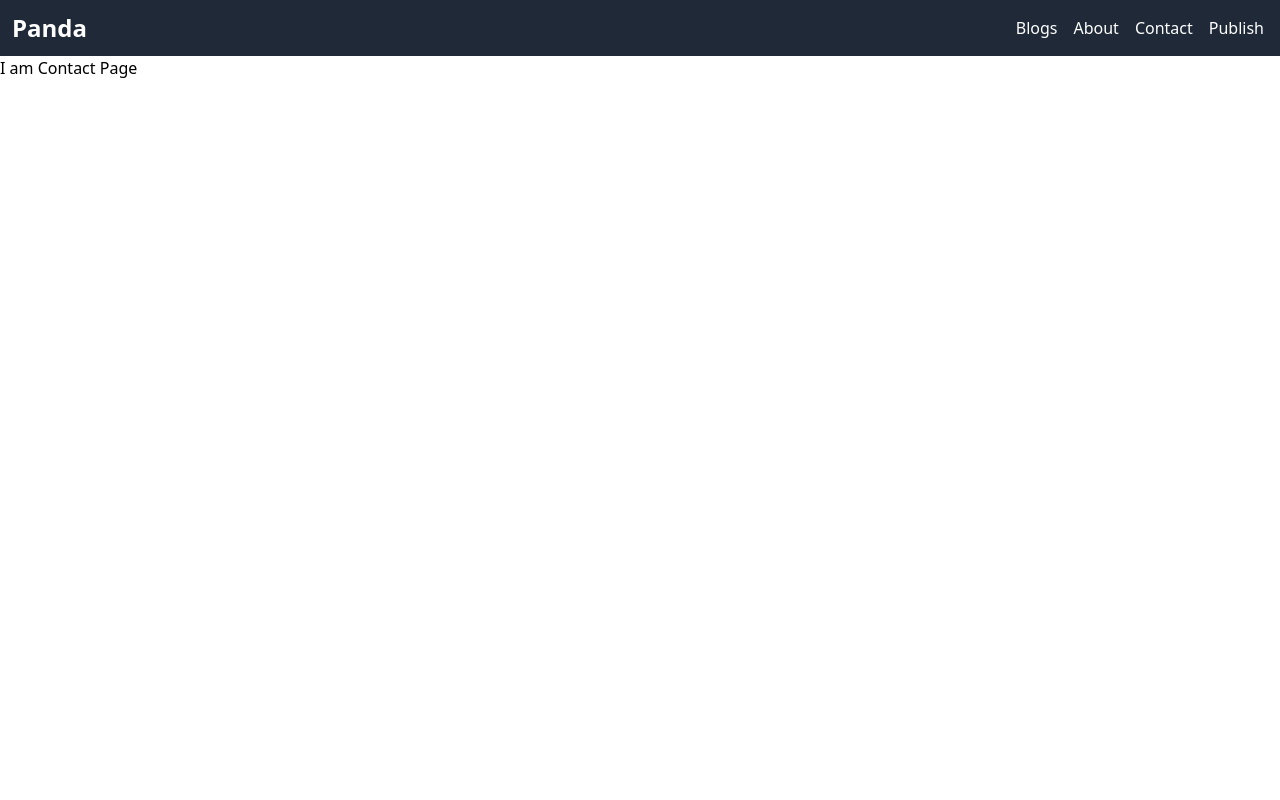
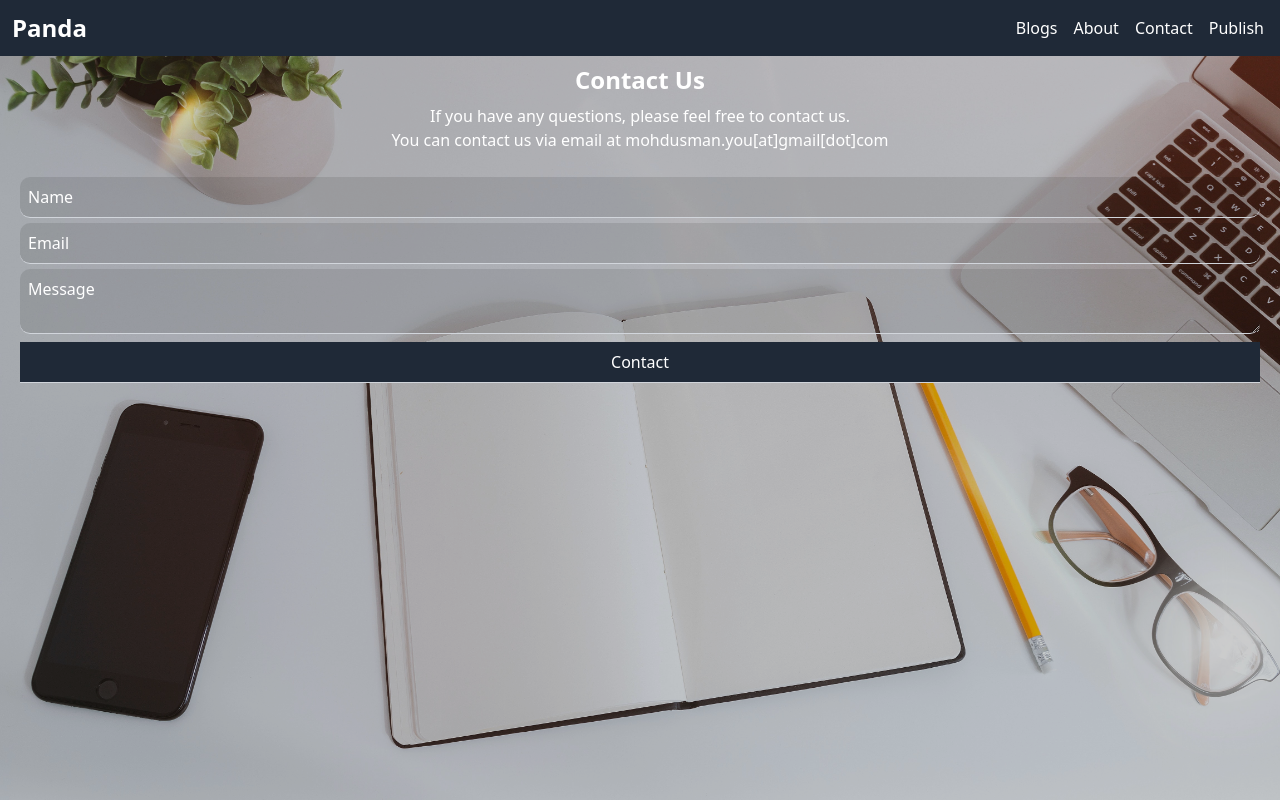
Before and after one commit to aulth/panda, a Next.js app: page /contact in a window 1280 px wide. Built offline with nearby package versions, Linux system fonts and the light colour scheme.

Commit message:
added contact page and delete functionality

```diff
--- /dev/null
+++ b/models/Contact.js
@@ -0,0 +1,9 @@
+import mongoose from "mongoose";
+const ContactSchema = new mongoose.Schema({
+    name: String,
+    email: String,
+    message: String
+})
+export default (mongoose.models && mongoose.models.Contact
+    ? mongoose.models.Contact
+    : mongoose.model('Contact', ContactSchema));
--- a/next.config.js
+++ b/next.config.js
@@ -2,7 +2,8 @@
 const nextConfig = {
   reactStrictMode: true,
   env:{
-    mongodburl:process.env.mongodburl
+    mongodburl:process.env.mongodburl,
+    key:process.env.key
   }
 }
 
--- /dev/null
+++ b/pages/api/contact.js
@@ -0,0 +1,33 @@
+import connectToDb from "../../middleware/mongodb";
+connectToDb()
+import Contact from "../../models/Contact";
+const contact = async (req, res)=>{
+    if(!req.method==='POST'){
+        res.status(405).json({
+            success: false,
+            message: 'Method not allowed'
+        })
+    }else{
+        const {name, email, message} = typeof(req.body) === 'string' ? JSON.parse(req.body) : req.body;
+        if(!name || !email || !message){
+            res.status(400).json({
+                success: false,
+                message: 'Please fill all the fields'
+            })
+        }else{
+            let contact = new Contact({
+                name:name,
+                email:email,
+                message:message
+            })
+            contact.save().then((data)=>{
+                res.status(200).json({
+                    success:true,
+                    name: name,
+                    message:'Message sent successfully'
+                })
+            })
+        }
+    }
+}
+export default contact
--- /dev/null
+++ b/pages/api/delete.js
@@ -0,0 +1,37 @@
+import connectToDb from "../../middleware/mongodb";
+import Blogs from "../../models/Blogs";
+connectToDb()
+const remove = async (req, res)=>{
+    if(req.method!=='GET'){
+        res.status(405).json({
+            success: false,
+            message: 'Method not allowed'
+        })
+    }else{
+        const {url, key} = req.query;
+        console.log(url, key)
+        console.log(process.env.key)
+        if(!url){
+            res.status(400).json({
+                success: false,
+                message: 'Please provide url'
+            })
+        }else{
+            if(key==process.env.key){
+                Blogs.findOneAndDelete({url:url}).then((data)=>{
+                    res.status(200).json({
+                        success:true,
+                        message:'Blog deleted successfully',
+                        data:data
+                    })
+                })
+            }else{
+                res.status(400).json({
+                    success: false,
+                    message: 'Invalid key'
+                })
+            }
+        }
+    }
+}
+export default remove
--- a/pages/contact.js
+++ b/pages/contact.js
@@ -1,8 +1,44 @@
-import React from 'react'
+import React, {useState} from 'react'
 
 const Contact = () => {
+  const [contact, setContact] = useState({name:'', email:'', message:''})
+  const handleOnChange = (e)=>{
+    e.preventDefault();
+    setContact({...contact, [e.target.name]:e.target.value})
+  }
+  const handleOnSubmit = async (e)=>{
+    e.preventDefault()
+    if(!contact.name || !contact.email || !contact.message){
+      alert('Please fill all the fields')
+    }else{
+      const response = await fetch('/api/contact', {
+        method:'POST',
+        body:JSON.stringify({name:contact.name, email:contact.email, message:contact.message}),
+      })
+      const data = await response.json()
+      if(data.success){
+        alert('Message sent successfully')
+      }else{
+        alert(data.message)
+      }
+    }
+  }
   return (
-    <div>I am Contact Page</div>
+    <div className="w-full contact-pg flex flex-col items-center text-white">
+      <h1 className="text-2xl font-bold p-2">Contact Us</h1>
+      <p>
+        If you have any questions, please feel free to contact us.
+      </p>
+      <p>
+        You can contact us via email at <a href="mailto:mohdusman.you@gmail.com">mohdusman.you[at]gmail[dot]com</a>
+      </p>
+      <form className="w-full flex flex-col items-center p-5 text-white" onSubmit={handleOnSubmit}>
+                    <input className="w-full border-b border-gray-300 p-2 contact-input" type="text" name="name" onChange={handleOnChange} placeholder="Name" />
+                    <input className="w-full border-b border-gray-300 p-2 contact-input" type="email" name="email" onChange={handleOnChange} placeholder="Email" />
+                    <textarea className="w-full border-b border-gray-300 p-2 my-2" name="message" onChange={handleOnChange} placeholder="Message"></textarea>
+                    <input className="w-full border-b border-gray-300 p-2 bg-gray-800 cursor-pointer hover:bg-gray-700" type="submit" value='Contact' />
+                </form>
+    </div>
   )
 }
 
--- a/styles/globals.css
+++ b/styles/globals.css
@@ -42,11 +42,28 @@ background-repeat: no-repeat;
 background-position: center;
 z-index: -1;
 }
-div.create-pg input.create-input, div.create-pg textarea{
+div.create-pg input.create-input, div.create-pg textarea, div.contact-pg input.contact-input, div.contact-pg textarea{
 background: rgba(0, 0, 0, 0.1);
 border-radius: 10px;
 margin-top: 5px;
 }
-div.create-pg input::placeholder, div.create-pg textarea::placeholder{
+div.create-pg input::placeholder, div.create-pg textarea::placeholder, div.contact-pg input::placeholder, div.contact-pg textarea::placeholder{
 color:white
 }
+.contact-pg{
+min-height:calc(100vh - 56px);
+background:rgba(0,0,0,0.2);
+position:relative;
+}
+.contact-pg::after{
+content: " ";
+width: 100%;
+min-height: calc(100vh - 56px);
+position: absolute;
+background-image: url("/contactbg.jpg");
+background-size: cover;
+background-repeat: no-repeat;
+background-position: center;
+z-index: -1;
+top:0;
+}
```
Also changed, not shown: public/contactbg.jpg (added), 1 other file (tests, documents, lock files or other folders).
